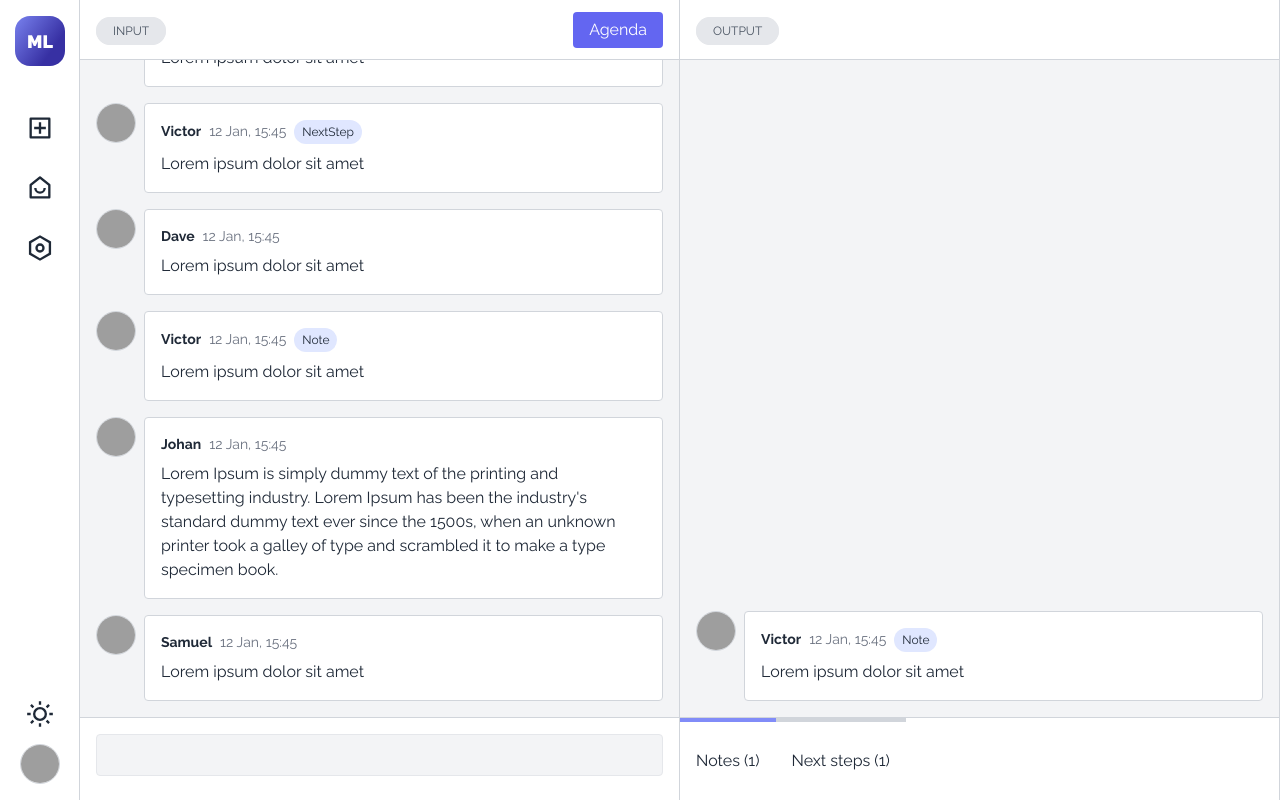
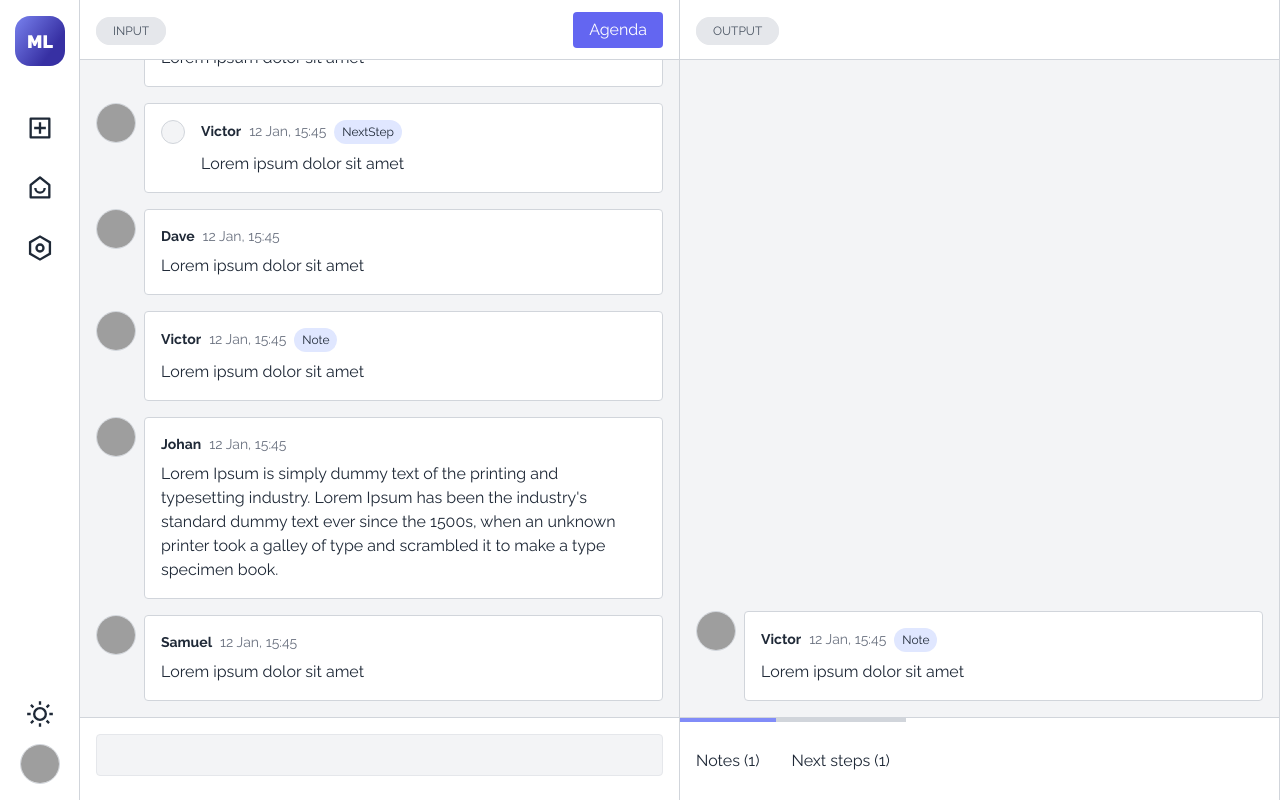
Before and after one commit to brslv/meetlog-web, a React (Create React App) app: page /m/1 in a window 1280 px wide. Built offline with nearby package versions, Linux system fonts and the light colour scheme; grey boxes are pictures that could not be loaded.

Commit message:
add a checkbox in the entity body of a next step

```diff
--- a/src/components/entities/Entity.tsx
+++ b/src/components/entities/Entity.tsx
@@ -5,6 +5,7 @@ import cn from '../../utils/cn'
 import Card from '../core/Card'
 import useOnEsc from '../../utils/useOnEsc'
 import ReactMarkdown from 'react-markdown'
+import { Check } from '../../toolkit'
 
 export enum EntityOutputType {
   Note = 'Note',
@@ -23,36 +24,50 @@ export interface IEntity {
   output: { type: EntityOutputType } | null
 }
 
-export default function Entity({
+function EntityCheckbox() {
+  const [isChecked, setIsChecked] = useState(false)
+  const onClick = (e: React.MouseEvent) => {
+    e.preventDefault()
+    e.stopPropagation()
+    setIsChecked((prev) => !prev)
+    console.log('clicked')
+  }
+  return (
+    <div
+      onClick={onClick}
+      className={cn({
+        'flex items-center justify-center rounded-full w-6 h-6 hover:bg-green-100 border hover:border-green-500': true,
+        'bg-gray-100 border-gray-300': !isChecked,
+        'bg-green-300 border-green-500': isChecked,
+      })}
+    >
+      {isChecked ? <Check className="text-green-800" /> : null}
+    </div>
+  )
+}
+
+function EntityBody({
   data,
-  isLast,
-  contextMenu,
+  isContextMenuOpen,
 }: {
   data: IEntity
-  isLast: boolean
-  contextMenu: (entity: IEntity) => React.ReactNode
+  isContextMenuOpen: boolean
 }) {
-  const [isActionsPanelOpen, setIsActionsPanelOpen] = useState(false)
-  const ref = useRef<React.ElementRef<'div'> | null>(null)
-
-  useOnEsc(() => setIsActionsPanelOpen(false))
-  useOnClickOutside(ref, () => setIsActionsPanelOpen(false))
-
   return (
-    <div
+    <Card
+      key={data.id}
       className={cn({
-        '__markdown flex relative pt-4': true,
+        'cursor-pointer relative overflow-hidden': true,
+        'border-indigo-500 dark:border-indigo-400 dark:hover:border-indigo-400 shadow-md': isContextMenuOpen,
       })}
     >
-      <Avatar src={data.author.avatar.src} className="mr-2" />
-      <div className="w-full" onClick={() => setIsActionsPanelOpen(true)}>
-        <Card
-          key={data.id}
-          className={cn({
-            'cursor-pointer relative overflow-hidden': true,
-            'border-indigo-500 dark:border-indigo-400 dark:hover:border-indigo-400 shadow-md': isActionsPanelOpen,
-          })}
-        >
+      <div className="flex">
+        {data.output?.type === EntityOutputType.NextStep ? (
+          <div className="mr-4">
+            <EntityCheckbox />
+          </div>
+        ) : null}
+        <div>
           <div className="text-sm mb-2">
             <div className="mr-2 font-bold inline-block">
               {data.author.name}
@@ -67,9 +82,38 @@ export default function Entity({
             ) : null}
           </div>
           <ReactMarkdown>{data.text}</ReactMarkdown>
-        </Card>
+        </div>
+      </div>
+    </Card>
+  )
+}
 
-        {isActionsPanelOpen ? (
+export default function Entity({
+  data,
+  isLast,
+  contextMenu,
+}: {
+  data: IEntity
+  isLast: boolean
+  contextMenu: (entity: IEntity) => React.ReactNode
+}) {
+  const [isContextMenuOpen, setIsContextMenuOpen] = useState(false)
+  const ref = useRef<React.ElementRef<'div'> | null>(null)
+
+  useOnEsc(() => setIsContextMenuOpen(false))
+  useOnClickOutside(ref, () => setIsContextMenuOpen(false))
+
+  return (
+    <div
+      className={cn({
+        '__markdown flex relative pt-4': true,
+      })}
+    >
+      <Avatar src={data.author.avatar.src} className="mr-2" />
+      <div className="w-full" onClick={() => setIsContextMenuOpen(true)}>
+        <EntityBody data={data} isContextMenuOpen={isContextMenuOpen} />
+
+        {isContextMenuOpen ? (
           <div
             ref={ref}
             className={cn({
--- a/src/toolkit.ts
+++ b/src/toolkit.ts
@@ -5,3 +5,4 @@ export { RiSunLine as SunIcon } from 'react-icons/ri'
 export { RiStickyNoteLine as NoteIcon } from 'react-icons/ri'
 export { RiTaskLine as TaskIcon } from 'react-icons/ri'
 export { RiDeleteBin7Line as DeleteIcon } from 'react-icons/ri'
+export { RiCheckLine as Check } from 'react-icons/ri'
```
